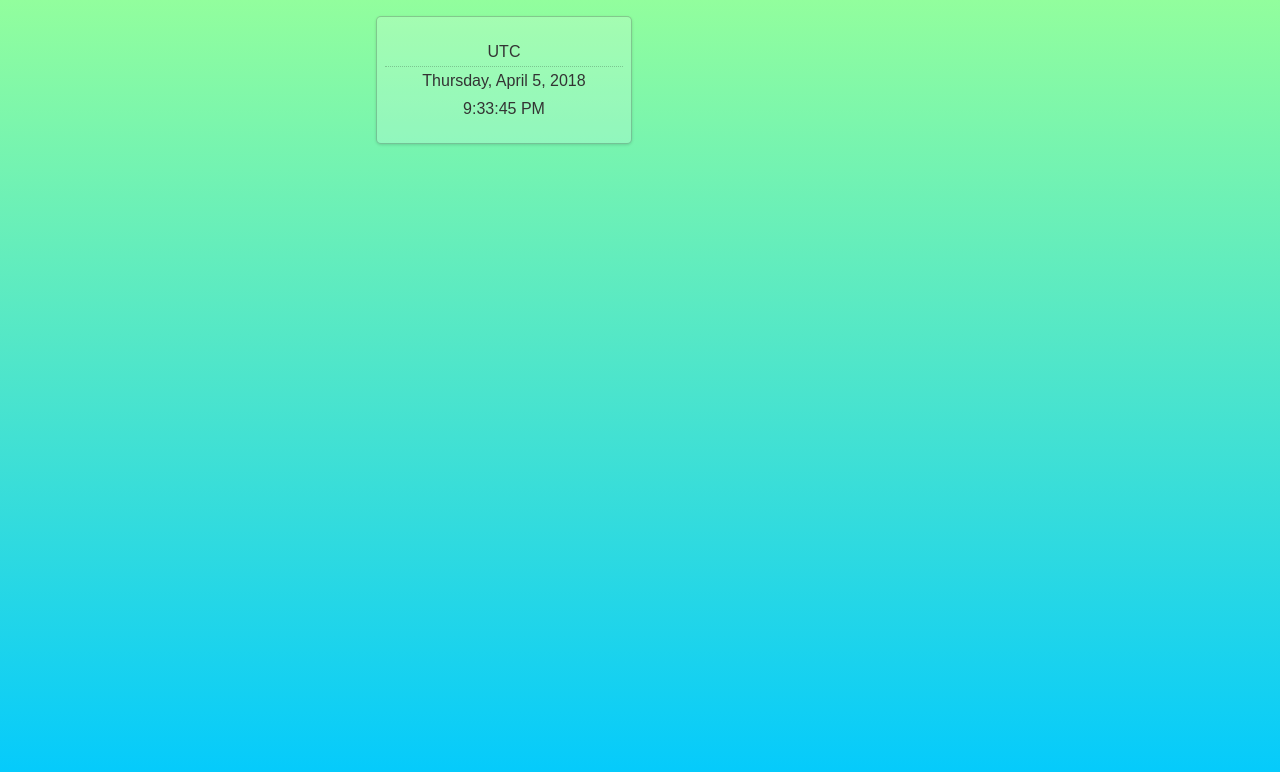
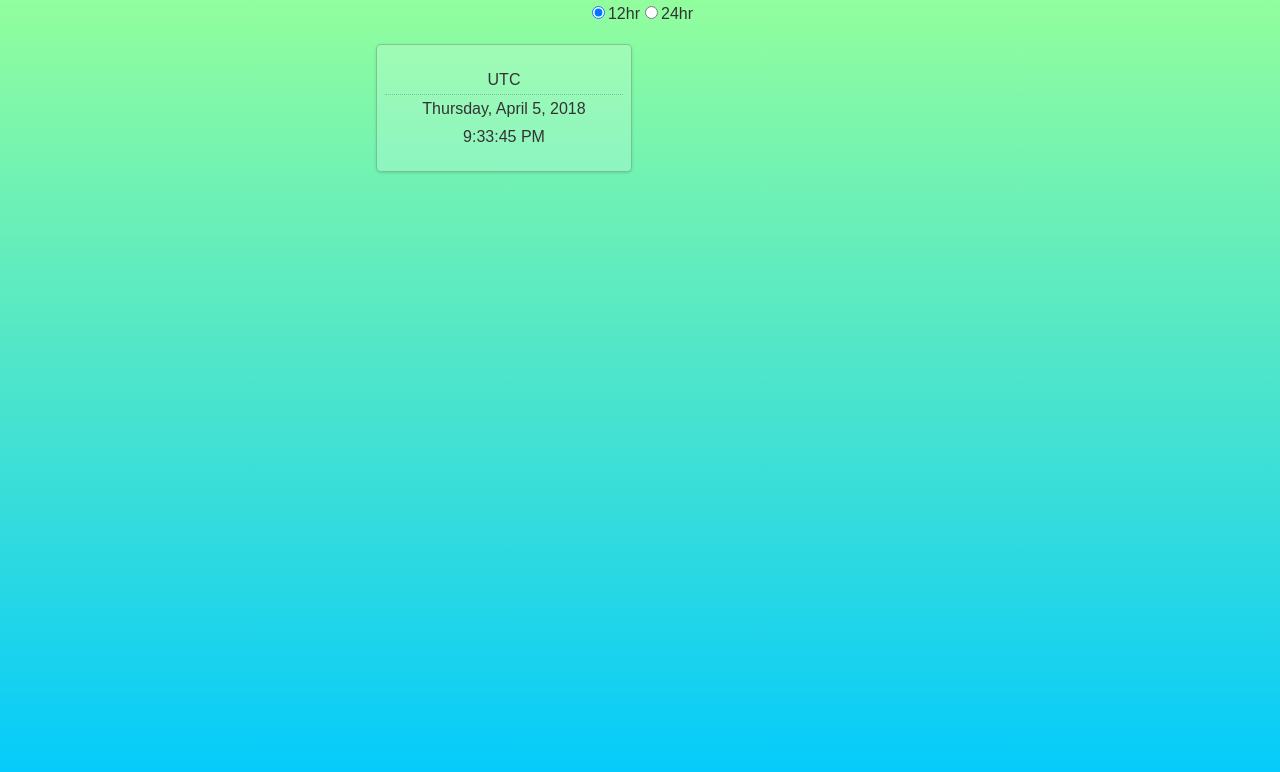
Before and after one commit to tjrawrin/vue-times, a Vue app: page / in a window 1280 px wide. Shown: the top 772 px of the page. Built offline with nearby package versions, Linux system fonts and the light colour scheme.

Commit message:
Update TimeFormat component, basic layout, and functionality

```diff
--- a/src/App.vue
+++ b/src/App.vue
@@ -1,5 +1,6 @@
 <template>
   <div id="app">
+    <time-format></time-format>
     <local-time></local-time>
   </div>
 </template>
@@ -7,11 +8,13 @@
 <script lang="ts">
 import Vue from 'vue';
 import LocalTime from './components/LocalTime.vue';
+import TimeFormat from './components/TimeFormat.vue';
 
 export default Vue.extend({
   name: 'app',
   components: {
     LocalTime,
+    TimeFormat,
   },
 });
 </script>
--- a/src/components/TimeFormat.vue
+++ b/src/components/TimeFormat.vue
@@ -1,27 +1,38 @@
 <template>
-  <div>
+  <div class="TimeFormat">
     <input
       type="radio"
       name="format"
-      id="12hr">
+      id="12hr"
+      :checked="this.$store.state.format === '12hr'"
+      @change="updateFormat('12hr')">
     <label for="12hr">12hr</label>
     <input
       type="radio"
       name="format"
       id="24hr"
-      value="24hr">
+      value="24hr"
+      :checked="this.$store.state.format === '24hr'"
+      @change="updateFormat('24hr')">
     <label for="24hr">24hr</label>
   </div>
 </template>
 
 <script lang="ts">
 import Vue from 'vue';
+import { mapActions } from 'vuex';
 
 export default Vue.extend({
   name: 'time-format',
+  methods: {
+    ...mapActions(['updateFormat']),
+  },
 });
 </script>
 
-<style scoped>
-
+<style>
+.TimeFormat {
+  grid-column: 2 / span 2;
+  justify-self: center;
+}
 </style>
--- a/src/store.ts
+++ b/src/store.ts
@@ -6,6 +6,7 @@ Vue.use(Vuex);
 
 export default new Vuex.Store({
   state: {
+    format: '12hr',
     local: {
       date: '',
       loading: true,
@@ -15,15 +16,25 @@ export default new Vuex.Store({
   },
   getters: {},
   actions: {
+    updateFormat({ commit }, format) {
+      commit('UPDATE_FORMAT', format);
+    },
     updateLocal({ commit }) {
       commit('UPDATE_LOCAL');
     },
   },
   mutations: {
+    UPDATE_FORMAT(state, format) {
+      state.format = format;
+    },
     UPDATE_LOCAL(state) {
       const now = DateTime.local();
+      if (state.format === '12hr') {
+        state.local.time = now.toLocaleString(DateTime.TIME_WITH_SECONDS);
+      } else {
+        state.local.time = now.toLocaleString(DateTime.TIME_24_WITH_SECONDS);
+      }
       state.local.date = now.toLocaleString(DateTime.DATE_HUGE);
-      state.local.time = now.toLocaleString(DateTime.TIME_WITH_SECONDS);
       state.local.zone = now.zoneName;
       state.local.loading = false;
     },
```
